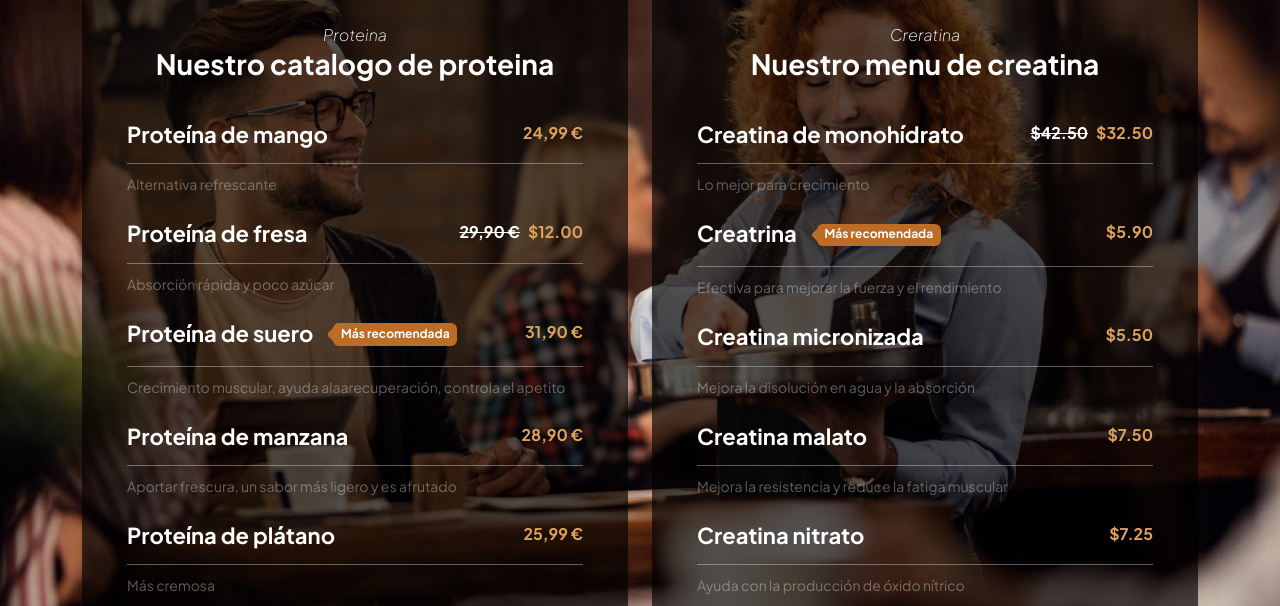
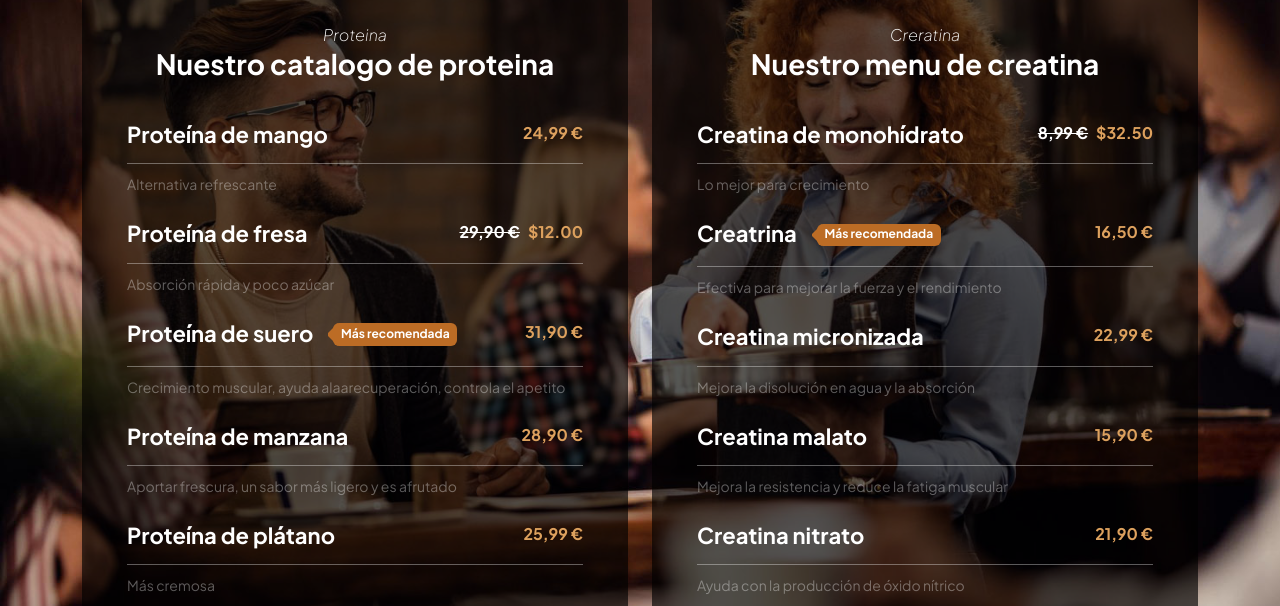
Before and after one commit to samurdz-jpg/clase-tic, a plain HTML site: page index.html in a window 1280 px wide. Shown: the part 2311-2917 px from the top of the page. Drawn offline with Linux system fonts and the light colour scheme.

Commit message:
Update index.html

```diff
--- a/index.html
+++ b/index.html
@@ -338,7 +338,7 @@ Bootstrap 5 HTML CSS Template
 
                                             <span class="underline"></span>
 
-                                            <strong class="text-white ms-auto"><del>$42.50</del></strong>
+                                            <strong class="text-white ms-auto"><del>8,99 €</del></strong>
 
                                             <strong class="ms-2">$32.50</strong>
                                         </div>
@@ -357,7 +357,7 @@ Bootstrap 5 HTML CSS Template
 
                                             <span class="underline"></span>
 
-                                            <strong class="ms-auto">$5.90</strong>
+                                            <strong class="ms-auto">16,50 €</strong>
                                         </div>
 
                                         <div class="border-top mt-2 pt-2">
@@ -371,7 +371,7 @@ Bootstrap 5 HTML CSS Template
 
                                             <span class="underline"></span>
 
-                                            <strong class="ms-auto">$5.50</strong>
+                                            <strong class="ms-auto">22,99 €</strong>
                                         </div>
 
                                         <div class="border-top mt-2 pt-2">
@@ -385,7 +385,7 @@ Bootstrap 5 HTML CSS Template
 
                                             <span class="underline"></span>
 
-                                            <strong class="ms-auto">$7.50</strong>
+                                            <strong class="ms-auto">15,90 €</strong>
                                         </div>
 
                                         <div class="border-top mt-2 pt-2">
@@ -399,7 +399,7 @@ Bootstrap 5 HTML CSS Template
 
                                             <span class="underline"></span>
 
-                                            <strong class="ms-auto">$7.25</strong>
+                                            <strong class="ms-auto">21,90 €</strong>
                                         </div>
 
                                         <div class="border-top mt-2 pt-2">
```
